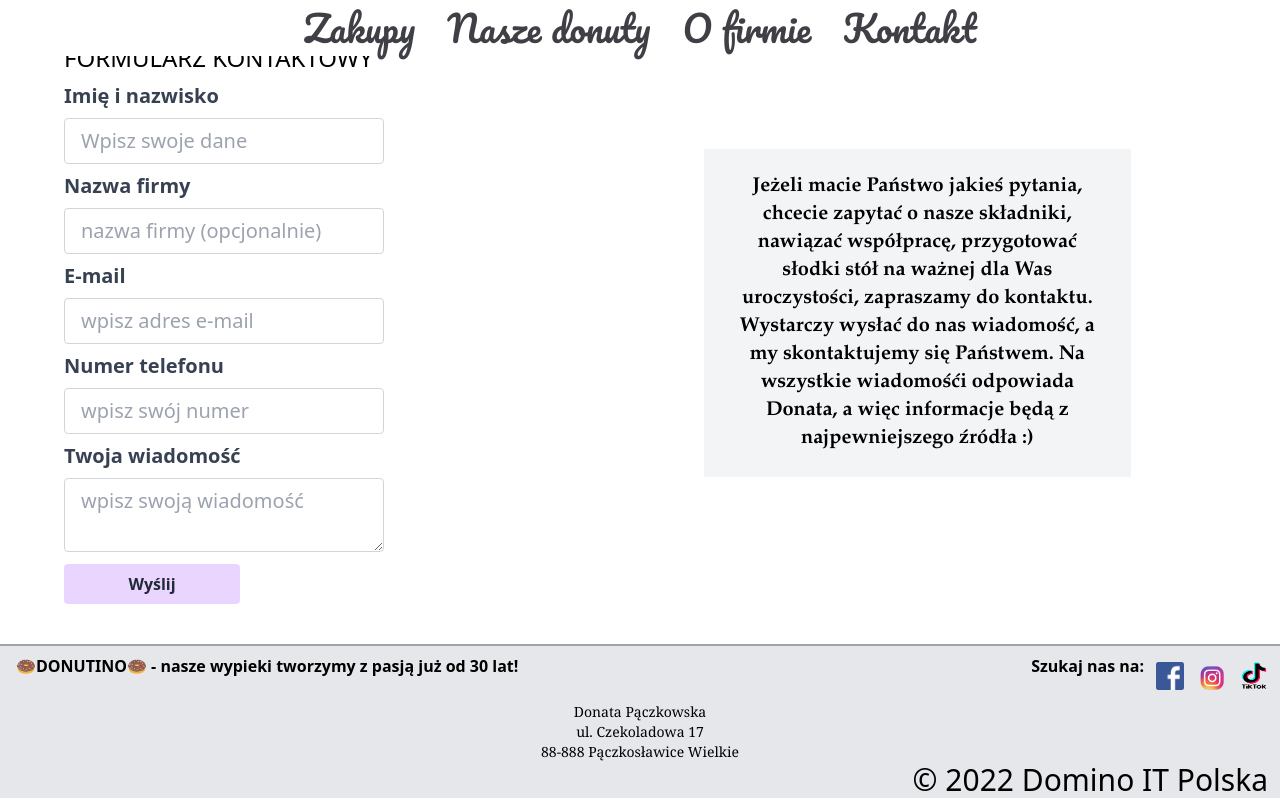
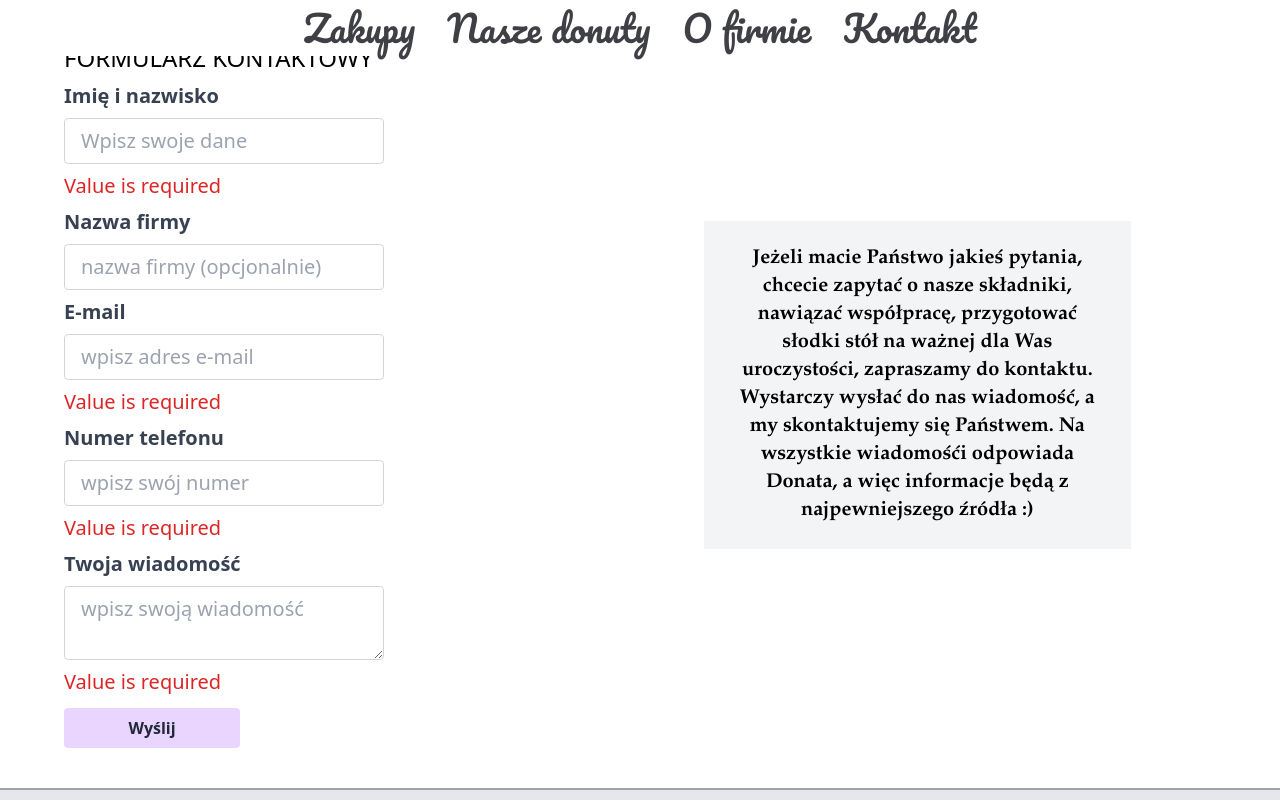
Before and after one commit to DominoxB/donutshop, a Vue app: page /Contact in a window 1280 px wide. Both pictures are taken after a click on the button "Wyślij". Shown: the part 354-1154 px from the top of the page. Built offline with nearby package versions, Linux system fonts and the light colour scheme.

Commit message:
add validation

```diff
--- a/package.json
+++ b/package.json
@@ -8,6 +8,8 @@
     "lint": "vue-cli-service lint"
   },
   "dependencies": {
+    "@vuelidate/core": "^2.0.0-alpha.44",
+    "@vuelidate/validators": "^2.0.0-alpha.31",
     "core-js": "^3.8.3",
     "pinia": "^2.0.21",
     "vue": "^3.2.13",
--- a/src/components/atoms/FormContent.vue
+++ b/src/components/atoms/FormContent.vue
@@ -4,71 +4,142 @@
       <div>
         <span class="font-medium text-2xl">FORMULARZ KONTAKTOWY</span>
       </div>
+      <p>
         <label
           class="form-label inline-block mb-2 text-gray-700 text-xl font-semibold"
           >Imię i nazwisko</label
         >
         <input
-        v-model="name"
+          v-model="state.name"
           type="text"
           class="form-control block w-1/2 px-4 py-2 text-xl font-normal text-gray-700 bg-white bg-clip-padding border border-solid border-gray-300 rounded transition ease-in-out m-0 focus:text-gray-700 focus:bg-white focus:border-blue-600 focus:outline-none"
           placeholder="Wpisz swoje dane"
         />
+        <span v-if="v$.name.$error" class="text-xl text-red-600">
+          {{ v$.name.$errors[0].$message }}
+        </span>
+      </p>
+      <p>
         <label
           class="form-label inline-block mb-2 text-gray-700 text-xl font-semibold"
           >Nazwa firmy</label
         >
         <input
-        v-model="company"
+          v-model="state.company"
           type="text"
           class="form-control block w-1/2 px-4 py-2 text-xl font-normal text-gray-700 bg-white bg-clip-padding border border-solid border-gray-300 rounded transition ease-in-out m-0 focus:text-gray-700 focus:bg-white focus:border-blue-600 focus:outline-none"
           placeholder="nazwa firmy (opcjonalnie)"
         />
+      </p>
+      <p>
         <label
           class="form-label inline-block mb-2 text-gray-700 text-xl font-semibold"
           >E-mail</label
         >
         <input
-        v-model="email"
+          v-model="state.email"
           type="email"
           class="form-control block w-1/2 px-4 py-2 text-xl font-normal text-gray-700 bg-white bg-clip-padding border border-solid border-gray-300 rounded transition ease-in-out m-0 focus:text-gray-700 focus:bg-white focus:border-blue-600 focus:outline-none"
           placeholder="wpisz adres e-mail"
         />
+        <span v-if="v$.email.$error" class="text-xl text-red-600">
+          {{ v$.email.$errors[0].$message }}
+        </span>
+      </p>
+      <p>
         <label
           class="form-label inline-block mb-2 text-gray-700 text-xl font-semibold"
           >Numer telefonu</label
         >
         <input
-        v-model="number"
-        type="number"
+          v-model="state.telephone"
+          type="text"
           class="form-control block w-1/2 px-4 py-2 text-xl font-normal text-gray-700 bg-white bg-clip-padding border border-solid border-gray-300 rounded transition ease-in-out m-0 focus:text-gray-700 focus:bg-white focus:border-blue-600 focus:outline-none"
           placeholder="wpisz swój numer"
         />
+        <span v-if="v$.telephone.$error" class="text-xl text-red-600">
+          {{ v$.telephone.$errors[0].$message }}
+        </span>
+      </p>
+      <p>
         <label
           class="form-label inline-block mb-2 text-gray-700 text-xl font-semibold"
           >Twoja wiadomość</label
         >
         <textarea
-        v-model="message"
+          v-model="state.yourMessage"
           type="text"
           class="form-control block w-1/2 px-4 py-2 text-xl font-normal text-gray-700 bg-white bg-clip-padding border border-solid border-gray-300 rounded transition ease-in-out m-0 focus:text-gray-700 focus:bg-white focus:border-blue-600 focus:outline-none"
           placeholder="wpisz swoją wiadomość"
         >
         </textarea>
+        <span v-if="v$.yourMessage.$error" class="text-xl text-red-600">
+          {{ v$.yourMessage.$errors[0].$message }}
+        </span>
+      </p>
       <button
         class="bg-purple-200 hover:bg-purple-300 text-gray-800 w-44 h-10 font-bold text-base rounded mt-3"
+        @click="submitForm"
       >
         Wyślij
       </button>
     </div>
-    <div class="w-1/3 font-garamond font-semibold text-xl text-center my-auto bg-gray-100 p-6">
-      <span>Jeżeli macie Państwo jakieś pytania, chcecie zapytać o nasze składniki, nawiązać współpracę, przygotować słodki stół na ważnej dla Was uroczystości, zapraszamy do kontaktu. Wystarczy wysłać do nas wiadomość, a my skontaktujemy się Państwem. Na wszystkie wiadomośći odpowiada Donata, a więc informacje będą z najpewniejszego źródła :)</span>
+
+    <div
+      class="w-1/3 font-garamond font-semibold text-xl text-center my-auto bg-gray-100 p-6"
+    >
+      <span
+        >Jeżeli macie Państwo jakieś pytania, chcecie zapytać o nasze składniki,
+        nawiązać współpracę, przygotować słodki stół na ważnej dla Was
+        uroczystości, zapraszamy do kontaktu. Wystarczy wysłać do nas wiadomość,
+        a my skontaktujemy się Państwem. Na wszystkie wiadomośći odpowiada
+        Donata, a więc informacje będą z najpewniejszego źródła :)</span
+      >
     </div>
   </div>
 </template>
 
 <script>
+import { useVuelidate } from "@vuelidate/core";
+import { required, email, minLength, integer } from "@vuelidate/validators";
+import { reactive, computed } from "vue";
 export default {
   name: "FormContent",
+  setup() {
+    const state = reactive({
+      name: "",
+      company: "",
+      email: "",
+      telephone: "",
+      yourMessage: "",
+    });
+
+    const rules = computed(() => {
+      return {
+        name: { required, minLength: minLength(2) },
+        // company: { required },
+        email: { required, email },
+        telephone: { required, integer },
+        yourMessage: { required, minLength: minLength(10) },
+      };
+    });
+
+    const v$ = useVuelidate(rules, state);
+
+    return {
+      state,
+      v$,
+    };
+  },
+  methods: {
+    submitForm() {
+      this.v$.$validate();
+      if (!this.v$.$error) {
+        alert("Form succesfully submitted.");
+      } else {
+        alert("Form failed validation");
+      }
+    },
+  },
 };
 </script>
```
Also changed, not shown: 2 other files (tests, documents, lock files or other folders). Lines whose indentation alone changed are shown as unchanged.
